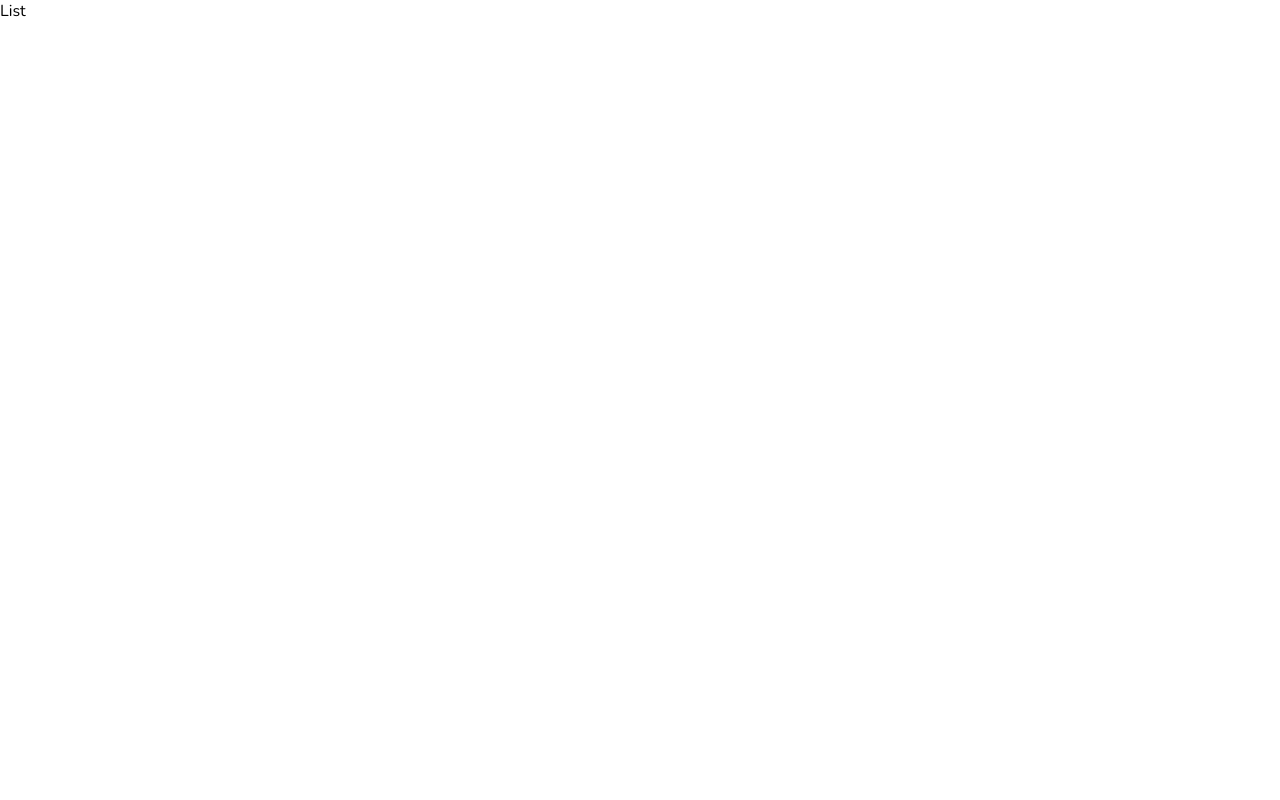
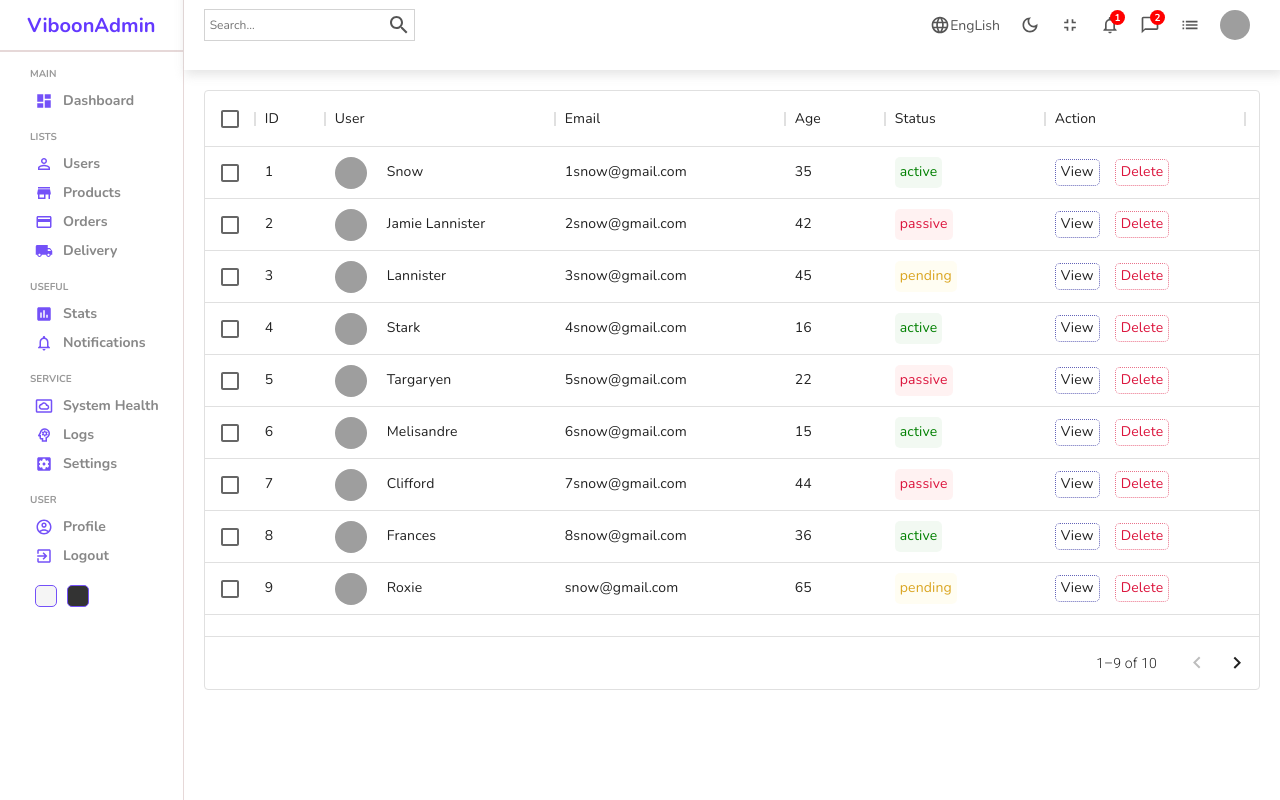
Before and after one commit to MyViboon/BookingApp, a React (Create React App) app in the folder dashboard/: page /users in a window 1280 px wide. Built offline with nearby package versions, Linux system fonts and the light colour scheme; grey boxes are pictures that could not be loaded.

Commit message:
add Single Page success

```diff
--- a/dashboard/package.json
+++ b/dashboard/package.json
@@ -7,6 +7,7 @@
     "@emotion/styled": "^11.10.5",
     "@mui/icons-material": "^5.11.0",
     "@mui/material": "^5.11.3",
+    "@mui/x-data-grid": "^5.17.18",
     "@testing-library/jest-dom": "^5.16.5",
     "@testing-library/react": "^13.4.0",
     "@testing-library/user-event": "^13.5.0",
--- a/dashboard/src/components/chart/Chart.jsx
+++ b/dashboard/src/components/chart/Chart.jsx
@@ -8,7 +8,7 @@ import {
   ResponsiveContainer,
 } from "recharts";
 
-const Chart = () => {
+const Chart = ({ aspect, title }) => {
   const data = [
     { name: "January", Total: 1200 },
     { name: "February", Total: 2100 },
@@ -19,8 +19,8 @@ const Chart = () => {
   ];
   return (
     <div className="chart">
-      <div className="title">Last 6 Months(Revenue)</div>
-      <ResponsiveContainer width="100%" aspect={2 / 1}>
+      <div className="title">{title}</div>
+      <ResponsiveContainer width="100%" aspect={aspect}>
         <AreaChart
           width={730}
           height={250}
@@ -38,7 +38,7 @@ const Chart = () => {
             </linearGradient>
           </defs>
           <XAxis dataKey="name" stroke="gray" />
-          <CartesianGrid strokeDasharray="3 3" className="chartGrid"/>
+          <CartesianGrid strokeDasharray="3 3" className="chartGrid" />
           <Tooltip />
           <Area
             type="monotone"
--- /dev/null
+++ b/dashboard/src/components/datatable/Datatable.jsx
@@ -0,0 +1,35 @@
+import "./datatable.scss";
+import { DataGrid } from "@mui/x-data-grid";
+import { userColumns, userRows } from "../../datatablesource";
+
+const actionColumn = [
+  {
+    field: "action",
+    headerName: "Action",
+    width: 200,
+    renderCell: () => {
+      return (
+        <div className="cellAction">
+          <div className="viewButtom">View</div>
+          <div className="deleteButton">Delete</div>
+        </div>
+      );
+    },
+  },
+];
+
+const Datatable = () => {
+  return (
+    <div className="datatable">
+      <DataGrid
+        rows={userRows}
+        columns={userColumns.concat(actionColumn)}
+        pageSize={9}
+        rowsPerPageOptions={[9]}
+        checkboxSelection
+      />
+    </div>
+  );
+};
+
+export default Datatable;
--- /dev/null
+++ b/dashboard/src/components/datatable/datatable.scss
@@ -0,0 +1,57 @@
+.datatable {
+  height: 600px;
+  padding: 20px;
+  margin-top: 20px;
+
+  .cellWithImg {
+    display: flex;
+    align-items: center;
+
+    .cellImg {
+      width: 32px;
+      height: 32px;
+      border-radius: 50%;
+      object-fit: cover;
+      margin-right: 20px;
+    }
+  }
+
+  .cellWithStatus {
+    padding: 5px;
+    border-radius: 5px;
+
+    &.active {
+      background-color: rgba(0, 128, 0, 0.05);
+      color: green;
+    }
+    &.pending {
+      background-color: rgba(255, 217, 0, 0.05);
+      color: goldenrod;
+    }
+    &.passive {
+      background-color: rgba(255, 0, 0, 0.05);
+      color: crimson;
+    }
+  }
+
+  .cellAction{
+    display: flex;
+    align-items: center;
+    gap: 15px;
+
+    .viewButtom{
+        padding: 2px 5px;
+        border-radius: 5px;
+        border: 1px dotted rgba(0, 0, 139, 0.61);
+        cursor: pointer;
+    }
+
+    .deleteButton {
+        padding: 2px 5px;
+        border-radius: 5px;
+        color: crimson;
+        border: 1px dotted rgba(220, 20, 60, 0.6);
+        cursor: pointer;
+      }
+  }
+}
--- a/dashboard/src/components/navbar/navbar.scss
+++ b/dashboard/src/components/navbar/navbar.scss
@@ -12,6 +12,8 @@
         padding: 20px;
         align-items: center;
         justify-content: space-between;
+        -webkit-box-shadow: 2px 4px 10px 1px rgba(0, 0, 0, 0.47);
+        box-shadow: 2px 4px 10px 1px rgba(201, 201, 201, 0.47);
 
         .search{
             display: flex;
--- a/dashboard/src/components/wigget/wigget.scss
+++ b/dashboard/src/components/wigget/wigget.scss
@@ -1,4 +1,5 @@
 .wigget{
+    margin-top: 25px;
     display: flex;
     flex: 1;
     padding: 10px;
--- /dev/null
+++ b/dashboard/src/datatablesource.js
@@ -0,0 +1,123 @@
+export const userColumns = [
+  { field: "id", headerName: "ID", width: 70 },
+  {
+    field: "user",
+    headerName: "User",
+    width: 230,
+    renderCell: (params) => {
+      return (
+        <div className="cellWithImg">
+          <img className="cellImg" src={params.row.img} alt="avatar" />
+          {params.row.username}
+        </div>
+      );
+    },
+  },
+  {
+    field: "email",
+    headerName: "Email",
+    width: 230,
+  },
+
+  {
+    field: "age",
+    headerName: "Age",
+    width: 100,
+  },
+  {
+    field: "status",
+    headerName: "Status",
+    width: 160,
+    renderCell: (params) => {
+      return (
+        <div className={`cellWithStatus ${params.row.status}`}>
+          {params.row.status}
+        </div>
+      );
+    },
+  },
+];
+
+//temporary data
+export const userRows = [
+  {
+    id: 1,
+    username: "Snow",
+    img: "https://images.pexels.com/photos/1820770/pexels-photo-1820770.jpeg?auto=compress&cs=tinysrgb&dpr=2&w=500",
+    status: "active",
+    email: "1snow@gmail.com",
+    age: 35,
+  },
+  {
+    id: 2,
+    username: "Jamie Lannister",
+    img: "https://images.pexels.com/photos/1820770/pexels-photo-1820770.jpeg?auto=compress&cs=tinysrgb&dpr=2&w=500",
+    email: "2snow@gmail.com",
+    status: "passive",
+    age: 42,
+  },
+  {
+    id: 3,
+    username: "Lannister",
+    img: "https://images.pexels.com/photos/1820770/pexels-photo-1820770.jpeg?auto=compress&cs=tinysrgb&dpr=2&w=500",
+    email: "3snow@gmail.com",
+    status: "pending",
+    age: 45,
+  },
+  {
+    id: 4,
+    username: "Stark",
+    img: "https://images.pexels.com/photos/1820770/pexels-photo-1820770.jpeg?auto=compress&cs=tinysrgb&dpr=2&w=500",
+    email: "4snow@gmail.com",
+    status: "active",
+    age: 16,
+  },
+  {
+    id: 5,
+    username: "Targaryen",
+    img: "https://images.pexels.com/photos/1820770/pexels-photo-1820770.jpeg?auto=compress&cs=tinysrgb&dpr=2&w=500",
+    email: "5snow@gmail.com",
+    status: "passive",
+    age: 22,
+  },
+  {
+    id: 6,
+    username: "Melisandre",
+    img: "https://images.pexels.com/photos/1820770/pexels-photo-1820770.jpeg?auto=compress&cs=tinysrgb&dpr=2&w=500",
+    email: "6snow@gmail.com",
+    status: "active",
+    age: 15,
+  },
+  {
+    id: 7,
+    username: "Clifford",
+    img: "https://images.pexels.com/photos/1820770/pexels-photo-1820770.jpeg?auto=compress&cs=tinysrgb&dpr=2&w=500",
+    email: "7snow@gmail.com",
+    status: "passive",
+    age: 44,
+  },
+  {
+    id: 8,
+    username: "Frances",
+    img: "https://images.pexels.com/photos/1820770/pexels-photo-1820770.jpeg?auto=compress&cs=tinysrgb&dpr=2&w=500",
+    email: "8snow@gmail.com",
+    status: "active",
+    age: 36,
+  },
+  {
+    id: 9,
+    username: "Roxie",
+    img: "https://images.pexels.com/photos/1820770/pexels-photo-1820770.jpeg?auto=compress&cs=tinysrgb&dpr=2&w=500",
+    email: "snow@gmail.com",
+    status: "pending",
+    age: 65,
+  },
+  {
+    id: 10,
+    username: "Roxie",
+    img: "https://images.pexels.com/photos/1820770/pexels-photo-1820770.jpeg?auto=compress&cs=tinysrgb&dpr=2&w=500",
+    email: "snow@gmail.com",
+    status: "active",
+    age: 65,
+  },
+];
--- a/dashboard/src/pages/home/Home.jsx
+++ b/dashboard/src/pages/home/Home.jsx
@@ -1,5 +1,5 @@
 import "./home.scss";
-import Sidebar from "../../components/sidebar/Sidebar"
+import Sidebar from "../../components/sidebar/Sidebar";
 import Navbar from "../../components/navbar/Navbar";
 import Wigget from "../../components/wigget/Wigget";
 import Featured from "../../components/featured/Featured";
@@ -7,26 +7,28 @@ import Chart from "../../components/chart/Chart";
 import Table from "../../components/table/Table";
 
 const Home = () => {
-  return <div className="home">
-    <Sidebar/>
+  return (
+    <div className="home">
+      <Sidebar />
       <div className="homeContainer">
-      <Navbar/>
+        <Navbar />
         <div className="wiggets">
-        <Wigget type="user"/>
-        <Wigget type="order"/>
-        <Wigget type="earning"/>
-        <Wigget type="balance"/>
+          <Wigget type="user" />
+          <Wigget type="order" />
+          <Wigget type="earning" />
+          <Wigget type="balance" />
         </div>
         <div className="charts">
-        <Featured/>
-        <Chart/>
+          <Featured />
+          <Chart aspect={2 / 1} title="Last 6 Months(Revenue)"/>
         </div>
         <div className="listContainer">
           <div className="listTitle">Latest Transation</div>
-        <Table/>
+          <Table />
         </div>
       </div>
-  </div>;
+    </div>
+  );
 };
 
 export default Home;
--- a/dashboard/src/pages/list/List.jsx
+++ b/dashboard/src/pages/list/List.jsx
@@ -1,8 +1,17 @@
 import "./list.scss"
+import Sidebar from "../../components/sidebar/Sidebar"
+import Navbar from "../../components/navbar/Navbar"
+import Datatable from "../../components/datatable/Datatable"
 
 const List = () => {
   return (
-    <div>List</div>
+    <div className="list">
+      <Sidebar/>
+      <div className="listContainer">
+        <Navbar/>
+        <Datatable/>
+      </div>
+    </div>
   )
 }
 
--- a/dashboard/src/pages/list/list.scss
+++ b/dashboard/src/pages/list/list.scss
@@ -0,0 +1,8 @@
+.list{
+    display: flex;
+    width: 100%;
+
+    .listContainer{
+        flex: 6;
+    }
+}
--- a/dashboard/src/pages/single/single.scss
+++ b/dashboard/src/pages/single/single.scss
@@ -0,0 +1,84 @@
+.single {
+  display: flex;
+  width: 100%;
+
+  .singleContainer {
+    flex: 6;
+
+    .top {
+      padding: 20px;
+      display: flex;
+      gap: 20px;
+
+      .left {
+        flex: 1;
+        -webkit-box-shadow: 2px 4px 10px 1px rgba(0, 0, 0, 0.47);
+        box-shadow: 2px 4px 10px 1px rgba(201, 201, 201, 0.47);
+        padding: 20px;
+        position: relative;
+
+        .editButton {
+          position: absolute;
+          top: 0;
+          right: 0;
+          padding: 5px;
+          font-size: 12px;
+          color: #7451f8;
+          background-color: #7551f818;
+          cursor: pointer;
+          border-radius: 0px 0px 0px 5px;
+        }
+
+        .item {
+          display: flex;
+          gap: 20px;
+
+          .itemImg {
+            width: 100px;
+            height: 100px;
+            border-radius: 50%;
+            object-fit: cover;
+          }
+        }
+
+        .details {
+          .titleItem {
+            margin-bottom: 10px;
+            color: #555;
+          }
+
+          .detailItem {
+            margin-bottom: 10px;
+            font-size: 14px;
+
+            .itemKey {
+              font-weight: bold;
+              color: #555;
+              margin-right: 10px;
+            }
+            .itemValue {
+              font-weight: 300;
+            }
+          }
+        }
+      }
+
+      .right {
+        flex: 2;
+      }
+    }
+
+    .bottom {
+      -webkit-box-shadow: 2px 4px 10px 1px rgba(0, 0, 0, 0.47);
+      box-shadow: 2px 4px 10px 1px rgba(201, 201, 201, 0.47);
+      padding: 20px;
+      margin: 10px 20px;
+    }
+
+    .title {
+      font-size: 16px;
+      color: lightgray;
+      margin-bottom: 20px;
+    }
+  }
+}
```
Also changed, not shown: dashboard/src/pages/single/Single.jsx (+55 -5 lines), 1 other file (tests, documents, lock files or other folders). Lines whose indentation alone changed are shown as unchanged.
